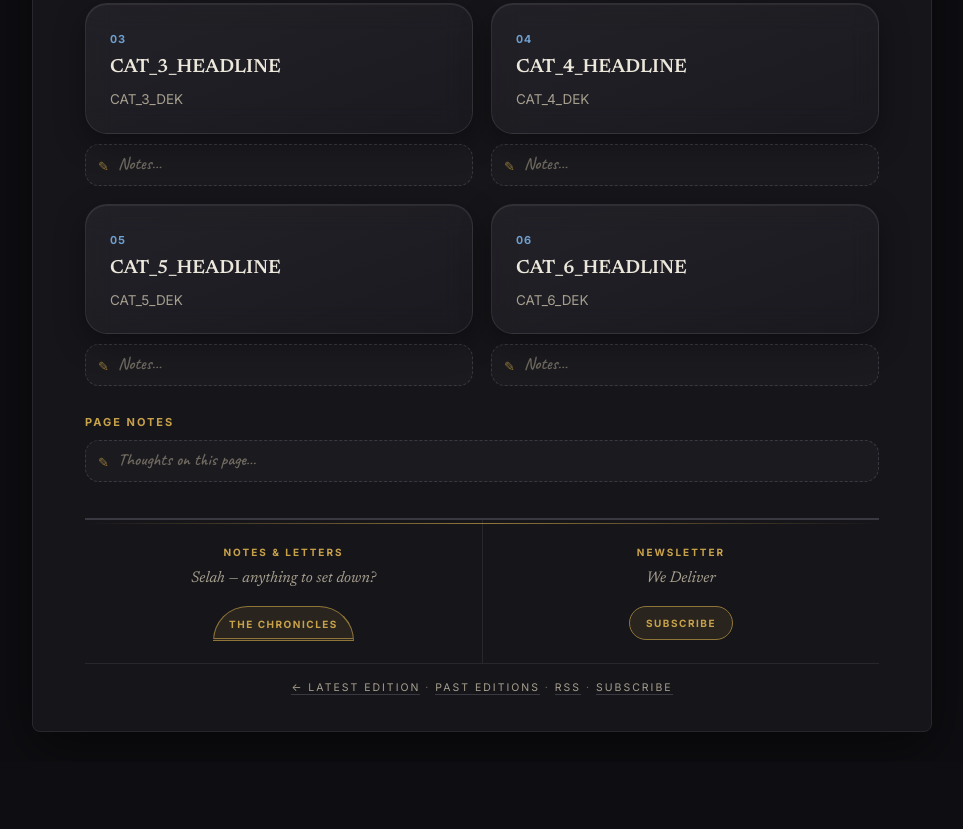
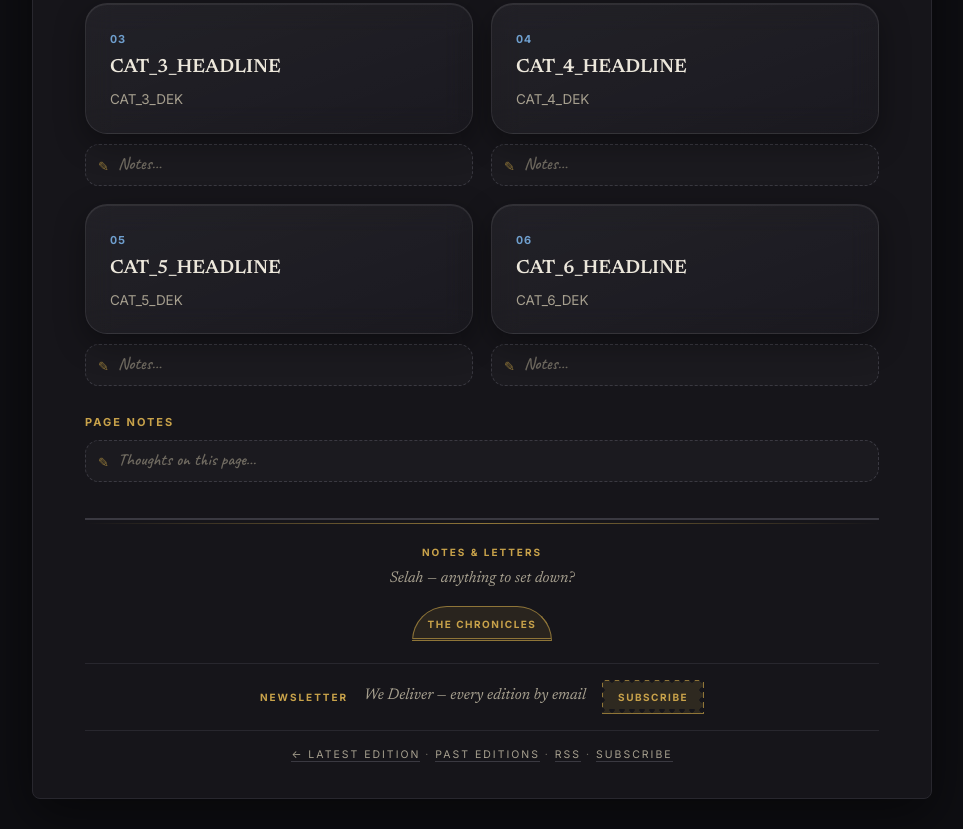
Before and after one commit to Ironman1421/davidsdailybread, a plain HTML site: page templates/category.html in a window 1280 px wide. Shown: the part 672-1501 px from the top of the page, without its empty margins (158-1121 px from the left). Before the commit the page ends 1434 px from the top, so only its background shows below. Drawn offline with Linux system fonts and the light colour scheme.

Commit message:
Footer: newsletter as single line with postage-stamp Subscribe button (templates)

```diff
--- a/templates/category.html
+++ b/templates/category.html
@@ -76,14 +76,15 @@
   .page-notes .notes-label { font-size: 11px; font-weight: 700; letter-spacing: 2px; text-transform: uppercase; color: var(--gold); margin: 0 0 8px; }
   .site-foot { position: relative; border-top: 2px solid var(--line-strong); margin-top: 36px; }
   .site-foot::before { content:""; position:absolute; left:0; right:0; top:3px; height:1px; background: linear-gradient(90deg, transparent, var(--gold-soft), transparent); }
-  .foot-grid { display: grid; grid-template-columns: 1fr 1fr; }
+  .foot-grid { display: grid; grid-template-columns: 1fr; }
   .foot-cell { padding: 24px 20px 22px; text-align: center; }
-  .foot-cell + .foot-cell { border-left: 1px solid var(--line); }
   .foot-head { font-size: 10px; font-weight: 700; letter-spacing: 2px; text-transform: uppercase; color: var(--gold); margin: 0 0 7px; }
   .foot-copy { font-family: 'Newsreader', Georgia, serif; font-style: italic; font-size: 15.5px; color: var(--muted); margin: 0 0 14px; }
   .gf-btn { display: inline-block; font-family: 'Inter', sans-serif; font-style: normal; font-size: 10px; font-weight: 700; letter-spacing: 1.5px; text-transform: uppercase; color: var(--gold); background: rgba(200,162,74,0.10); border: 1px solid var(--gold-soft); border-bottom: 3px double var(--gold-soft); border-radius: 999px 999px 3px 3px; padding: 9px 15px 6px; text-decoration: none; transition: background 0.15s, color 0.15s; }
   .gf-btn:hover { background: rgba(200,162,74,0.22); }
-  .sub-btn { display: inline-block; font-family: 'Inter', sans-serif; font-style: normal; font-size: 10px; font-weight: 700; letter-spacing: 1.5px; text-transform: uppercase; color: var(--gold); background: rgba(200,162,74,0.10); border: 1px solid var(--gold-soft); border-radius: 999px; padding: 8px 16px; text-decoration: none; transition: background 0.15s, color 0.15s; }
+  .sub-btn { display: inline-block; font-family: 'Inter', sans-serif; font-style: normal; font-size: 10px; font-weight: 700; letter-spacing: 1.5px; text-transform: uppercase; color: var(--gold); background: rgba(200,162,74,.14); padding: 9px 16px; text-decoration: none; box-shadow: inset 0 0 0 1px var(--gold-soft); -webkit-mask: radial-gradient(circle 2.6px, transparent 2.5px, #000 2.7px) -5px -5px / 10px 10px, linear-gradient(#000,#000) 50% 50% / calc(100% - 10px) calc(100% - 10px) no-repeat; mask: radial-gradient(circle 2.6px, transparent 2.5px, #000 2.7px) -5px -5px / 10px 10px, linear-gradient(#000,#000) 50% 50% / calc(100% - 10px) calc(100% - 10px) no-repeat; transition: background .15s; }
+  .news-line { display: flex; align-items: center; justify-content: center; gap: 16px; flex-wrap: wrap; padding: 16px 20px; border-top: 1px solid var(--line); }
+  .news-line .foot-head, .news-line .foot-copy { margin: 0; }
   .sub-btn:hover { background: rgba(200,162,74,0.22); }
   @media (max-width: 640px) { .foot-grid { grid-template-columns: 1fr; } .foot-cell + .foot-cell { border-left: none; border-top: 1px solid var(--line); } }
   .colophon { text-align: center; font-size: 10.5px; letter-spacing: 2px; text-transform: uppercase; color: var(--faint); border-top: 1px solid var(--line); margin-top: 0; padding-top: 16px; }
@@ -130,11 +131,11 @@
         <p class="foot-copy">Selah &mdash; anything to set down?</p>
         <a class="gf-btn" href="/chronicles.html">the chronicles</a>
       </div>
-      <div class="foot-cell">
-        <div class="foot-head">Newsletter</div>
-        <p class="foot-copy">We Deliver</p>
-        <a class="sub-btn" href="https://buttondown.com/davidsdailybread">Subscribe</a>
       </div>
+    <div class="news-line">
+      <span class="foot-head">Newsletter</span>
+      <span class="foot-copy">We Deliver &mdash; every edition by email</span>
+      <a class="sub-btn" href="https://buttondown.com/davidsdailybread">Subscribe</a>
     </div>
     <div class="colophon"><a href="/">&larr; Latest edition</a> &middot; <a href="/archive.html">Past editions</a> &middot; <a href="/feed.xml">RSS</a> &middot; <a href="https://buttondown.com/davidsdailybread">Subscribe</a></div>
   </footer>
```
Also changed, not shown: templates/home.html (+8 -7 lines).
